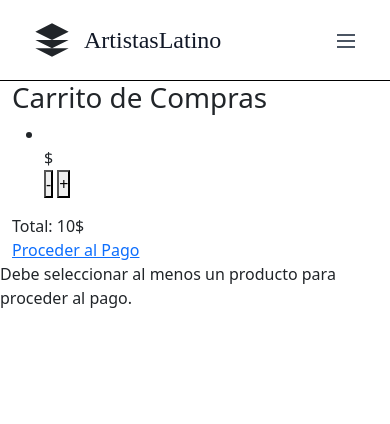
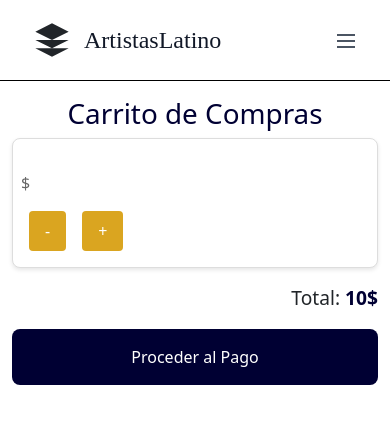
Before and after one commit to ikestrella/ProyectoWeb, a Django app: template proyecto/app/templates/pages/carrito.html in a window 390 px wide. Shown: the top 424 px of the page. Run offline with Django 4.2, Linux system fonts and the light colour scheme; tables that the repository leaves empty hold one stand-in row (values such as "Sample post"); the template is opened without the code that fills it: values that come from a table or form of the project are taken from there, most other values are stand-ins (such as "Sample title", 1, 10 or a date in 2020).

Commit message:
Cambios CSS

```diff
--- a/proyecto/app/models.py
+++ b/proyecto/app/models.py
@@ -45,6 +45,10 @@
 
     def __str__(self):
         return 'Producto: ' + self.nombre
+
+    def get_absolute_url(self):
+
+        return reverse('producto_detail', args=[str(self.id)])
 
 
 
--- a/proyecto/app/templates/pages/carrito.html
+++ b/proyecto/app/templates/pages/carrito.html
@@ -6,6 +6,7 @@
     <title>Carrito de Compras</title>
     {% load static %}
     <link rel="stylesheet" href="{% static 'css/carrito.css' %}">
+    <link href="https://cdn.jsdelivr.net/npm/bootstrap@5.0.2/dist/css/bootstrap.min.css" rel="stylesheet">
 </head>
 <body>
     <header>{% include 'components/toolbar.html' %}</header>
--- /dev/null
+++ b/proyecto/static/css/carrito.css
@@ -0,0 +1,279 @@
+/* Variables CSS */
+:root {
+    --primary-color: #DAA520; /* Marrón dorado */
+    --secondary-color: #000033; /* Azul oscuro */
+    --background-color: #FAF0E6; /* Crema claro */
+    --text-color: #333; /* Gris oscuro para texto principal */
+    --text-light: #666; /* Gris medio para texto secundario */
+    --border-color: #ddd; /* Gris claro para bordes */
+    --shadow-color: rgba(0, 0, 0, 0.1); /* Sombra ligera */
+    --transition-speed: 0.3s;
+}
+
+/* Estilos Generales */
+body {
+    font-family: system-ui, -apple-system, sans-serif;
+    background-color: var(--background-color);
+    color: var(--text-color);
+    margin: 0;
+    padding: 0;
+    line-height: 1.6;
+}
+
+.container {
+    max-width: 1200px;
+    margin: 0 auto;
+    padding: 2rem;
+}
+
+
+/* Carrito de Compras */
+h1 {
+    color: var(--secondary-color);
+    text-align: center;
+    margin-bottom: 2rem;
+}
+
+.cart-list {
+    list-style-type: none;
+    padding: 0;
+    margin: 0;
+}
+
+.cart-item {
+    display: flex;
+    align-items: center;
+    background-color: white;
+    border: 1px solid var(--border-color);
+    border-radius: 8px;
+    margin-bottom: 1rem;
+    padding: 1rem;
+    box-shadow: 0 2px 4px var(--shadow-color);
+    transition: all var(--transition-speed) ease;
+}
+
+.cart-item:hover {
+    box-shadow: 0 4px 8px var(--shadow-color);
+    transform: translateY(-2px);
+}
+
+.cart-item img {
+    width: 100px;
+    height: auto;
+    border-radius: 8px;
+    margin-right: 1rem;
+}
+
+.cart-item-details {
+    flex: 1;
+}
+
+.cart-item-name {
+    font-size: 1.2rem;
+    font-weight: bold;
+    color: var(--secondary-color);
+    margin-bottom: 0.5rem;
+}
+
+.cart-item-price {
+    font-size: 1rem;
+    color: var(--text-light);
+    margin-bottom: 0.5rem;
+}
+
+.cart-item-quantity {
+    display: flex;
+    align-items: center;
+}
+
+.btn-quantity {
+    background-color: var(--primary-color);
+    color: white;
+    border: none;
+    padding: 0.5rem 1rem;
+    margin: 0 0.5rem;
+    border-radius: 4px;
+    cursor: pointer;
+    transition: background-color var(--transition-speed) ease;
+}
+
+.btn-quantity:hover {
+    background-color: #B8860B;
+}
+
+.btn-quantity:disabled {
+    background-color: var(--border-color);
+    cursor: not-allowed;
+}
+
+.quantity {
+    font-size: 1rem;
+}
+
+/* Total del Carrito */
+.cart-total {
+    font-size: 1.5rem;
+    text-align: right;
+    margin: 1rem 0;
+}
+
+/* Botón de Checkout */
+.btn-checkout {
+    display: block;
+    width: 100%;
+    background-color: var(--secondary-color);
+    color: white;
+    border: none;
+    padding: 1rem;
+    text-align: center;
+    text-decoration: none;
+    border-radius: 8px;
+    cursor: pointer;
+    transition: all var(--transition-speed) ease;
+    margin-top: 1rem;
+}
+
+.btn-checkout:hover {
+    background-color: #000066;
+    transform: translateY(-2px);
+}
+
+.btn-checkout.disabled {
+    background-color: var(--border-color);
+    cursor: not-allowed;
+}
+
+/* Mensaje Flotante */
+.floating-message {
+    position: fixed;
+    bottom: 20px;
+    left: 50%;
+    transform: translateX(-50%);
+    background-color: var(--secondary-color);
+    color: white;
+    padding: 1rem 2rem;
+    border-radius: 8px;
+    opacity: 0;
+    transition: opacity var(--transition-speed) ease;
+    z-index: 1000;
+}
+
+.floating-message.show {
+    opacity: 1;
+}
+
+/* Responsive Design */
+@media (max-width: 768px) {
+    .cart-item {
+        flex-direction: column;
+        align-items: flex-start;
+    }
+
+    .cart-item img {
+        margin-right: 0;
+        margin-bottom: 1rem;
+    }
+
+    .cart-item-details {
+        width: 100%;
+    }
+
+    .cart-item-quantity {
+        margin-top: 1rem;
+    }
+}
+
+/* Mejoras en la Accesibilidad */
+.cart-item-name, .cart-item-price {
+    word-wrap: break-word;
+}
+
+/* Añadiendo un poco de estilo al botón de checkout cuando está deshabilitado */
+.btn-checkout.disabled:hover {
+    transform: none;
+    background-color: var(--border-color);
+}
+
+/* Mejorando la legibilidad del total del carrito */
+.cart-total span {
+    font-weight: bold;
+    color: var(--secondary-color);
+}
+
+/* Añadiendo espaciado para elementos dentro de .cart-item-details */
+.cart-item-details > div {
+    margin-bottom: 0.5rem;
+}
+
+/* Asegurando que el mensaje flotante no afecte la interacción con el contenido detrás de él */
+.floating-message.show::after {
+    content: '';
+    position: absolute;
+    top: 0;
+    left: 0;
+    right: 0;
+    bottom: 0;
+    background: rgba(0, 0, 0, 0.5);
+    z-index: -1;
+    border-radius: 8px;
+}
+
+/* Mejora en la visualización de los botones de cantidad para dispositivos táctiles */
+@media (hover: none) and (pointer: coarse) {
+    .btn-quantity {
+        padding: 0.75rem 1.25rem;
+        font-size: 1.2rem;
+    }
+}
+
+/* Ajustes adicionales para pantallas muy pequeñas */
+@media (max-width: 480px) {
+    .container {
+        padding: 1rem;
+    }
+
+    h1 {
+        font-size: 1.5rem;
+    }
+
+    .cart-item {
+        padding: 0.5rem;
+    }
+
+    .cart-item img {
+        width: 80px;
+    }
+
+    .cart-item-name {
+        font-size: 1rem;
+    }
+
+    .cart-total {
+        font-size: 1.2rem;
+    }
+
+    .btn-checkout {
+        font-size: 1rem;
+    }
+}
+
+/* Estilo para el caso de carrito vacío */
+.empty-cart-message {
+    text-align: center;
+    font-size: 1.2rem;
+    color: var(--text-light);
+    padding: 2rem;
+    border: 2px dashed var(--border-color);
+    border-radius: 8px;
+    margin-top: 2rem;
+}
+
+/* Animaciones suaves */
+@keyframes fadeIn {
+    from { opacity: 0; }
+    to { opacity: 1; }
+}
+
+.floating-message.show {
+    animation: fadeIn 0.5s ease-in-out;
+}
```
Also changed, not shown: proyecto/static/css/checkout.css (added, +162 -0 lines).
